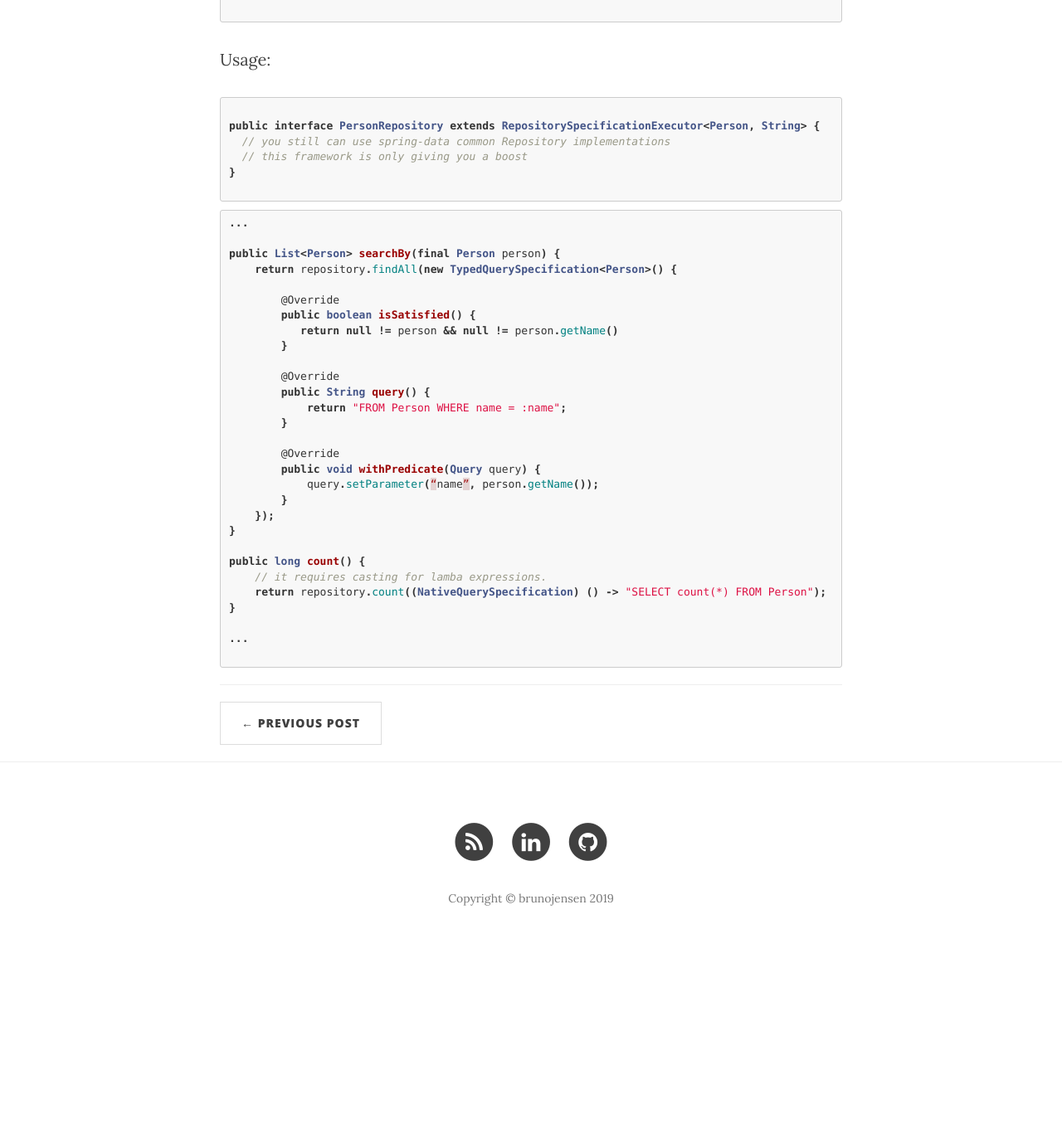
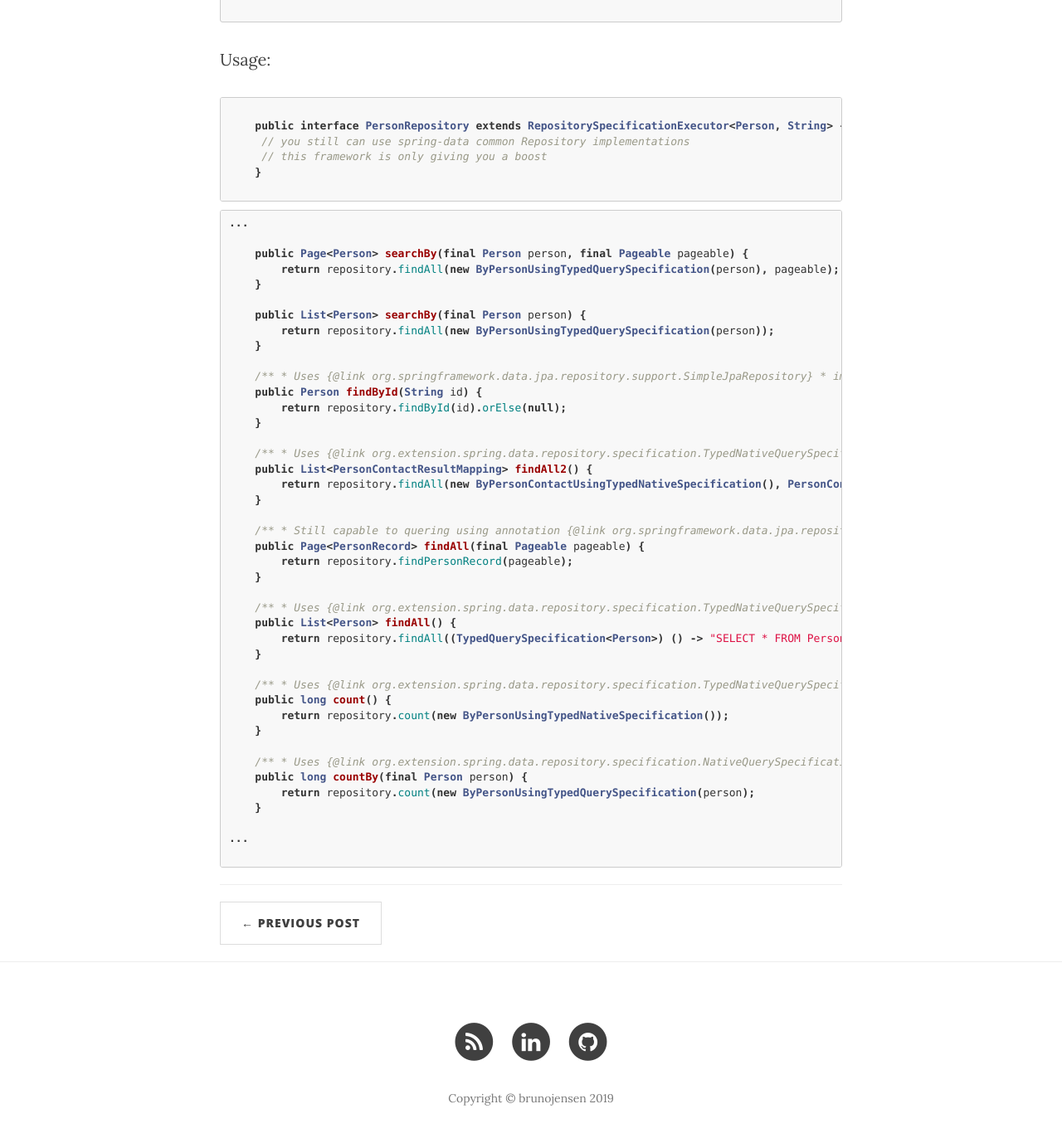
Before and after one commit to the-unknown-developer-podcast/the-unknown-developer-podcast.github.com, a Jekyll site: the page built from _posts/2019-05-29-spring-data-jpa-repository.markdown, in a window 1280 px wide and 1400 px high, scrolled down 2530 px. Shown: the top 1372 px of the window at 83% size. Built offline with Jekyll 4.4.1, drawn with Linux system fonts in a browser that asks for light colours; nearby versions of some CDN libraries; before the commit the page ends 3689 px from its top, so only the background shows below that.

Commit message:
Update 2019-05-29-spring-data-jpa-repository.markdown

````diff
--- a/_posts/2019-05-29-spring-data-jpa-repository.markdown
+++ b/_posts/2019-05-29-spring-data-jpa-repository.markdown
@@ -36,12 +36,12 @@ Setup:
 
 ```java
 
-@EnableJpaRepositories(
-    value = "jpa.model.package",
-    repositoryBaseClass = RepositorySpecificationExecutorImpl.class)
-public class ... {
+    @EnableJpaRepositories(
+        value = "jpa.model.package",
+        repositoryBaseClass = RepositorySpecificationExecutorImpl.class)
+    public class ... {
 
-}
+    }
 
 ```
 
@@ -49,40 +49,76 @@ Usage:
 
 ```java
 
-public interface PersonRepository extends RepositorySpecificationExecutor<Person, String> {
-  // you still can use spring-data common Repository implementations
-  // this framework is only giving you a boost
-}
+    public interface PersonRepository extends RepositorySpecificationExecutor<Person, String> {
+     // you still can use spring-data common Repository implementations
+     // this framework is only giving you a boost
+    }
 
 ```
 
 ```java
 ...
 
-public List<Person> searchBy(final Person person) {
-    return repository.findAll(new TypedQuerySpecification<Person>() {
+    public Page<Person> searchBy(final Person person, final Pageable pageable) {
+        return repository.findAll(new ByPersonUsingTypedQuerySpecification(person), pageable);
+    }
 
-        @Override
-        public boolean isSatisfied() {
-           return null != person && null != person.getName()
-        }
+    public List<Person> searchBy(final Person person) {
+        return repository.findAll(new ByPersonUsingTypedQuerySpecification(person));
+    }
 
-        @Override
-        public String query() {
-            return "FROM Person WHERE name = :name";
-        }
+    /**
+     * Uses {@link org.springframework.data.jpa.repository.support.SimpleJpaRepository}
+     * implementation
+     */
+    public Person findById(String id) {
+        return repository.findById(id).orElse(null);
+    }
 
-        @Override
-        public void withPredicate(Query query) {
-            query.setParameter(“name”, person.getName());
-        }
-    });
-}
+    /**
+     * Uses {@link org.extension.spring.data.repository.specification.TypedNativeQuerySpecification}
+     * combined with {@link org.extension.spring.data.repository.annotations.TypedAsSqlResultSetMapping}
+     * to use SqlResultMapping to serialize the query result into the pre-defined object.
+     */
+    public List<PersonContactResultMapping> findAll2() {
+        return repository.findAll(new ByPersonContactUsingTypedNativeSpecification(), PersonContactResultMapping.class);
+    }
 
-public long count() {
-    // it requires casting for lamba expressions.
-    return repository.count((NativeQuerySpecification) () -> "SELECT count(*) FROM Person");
-}
+    /**
+     * Still capable to quering using annotation {@link org.springframework.data.jpa.repository.Query} and
+     * interface projection
+     */
+    public Page<PersonRecord> findAll(final Pageable pageable) {
+        return repository.findPersonRecord(pageable);
+    }
+
+    /**
+     * Uses {@link org.extension.spring.data.repository.specification.TypedNativeQuerySpecification}
+     *      * for count
+     */
+    public List<Person> findAll() {
+        return repository.findAll((TypedQuerySpecification<Person>) () -> "SELECT * FROM Person");
+    }
+
+    /**
+     * Uses {@link org.extension.spring.data.repository.specification.TypedNativeQuerySpecification} with
+     * SELECT * ... for counting.
+     *
+     * The query will be replaced with SELECT count(*)... at execution time.
+     */
+    public long count() {
+        return repository.count(new ByPersonUsingTypedNativeSpecification());
+    }
+
+    /**
+     * Uses {@link org.extension.spring.data.repository.specification.NativeQuerySpecification} with
+     * SELECT * ... for counting.
+     *
+     * The query will be replaced with SELECT count(*)... at execution time.
+     */
+    public long countBy(final Person person) {
+        return repository.count(new ByPersonUsingTypedQuerySpecification(person);
+    }
 
 ...
 
````
